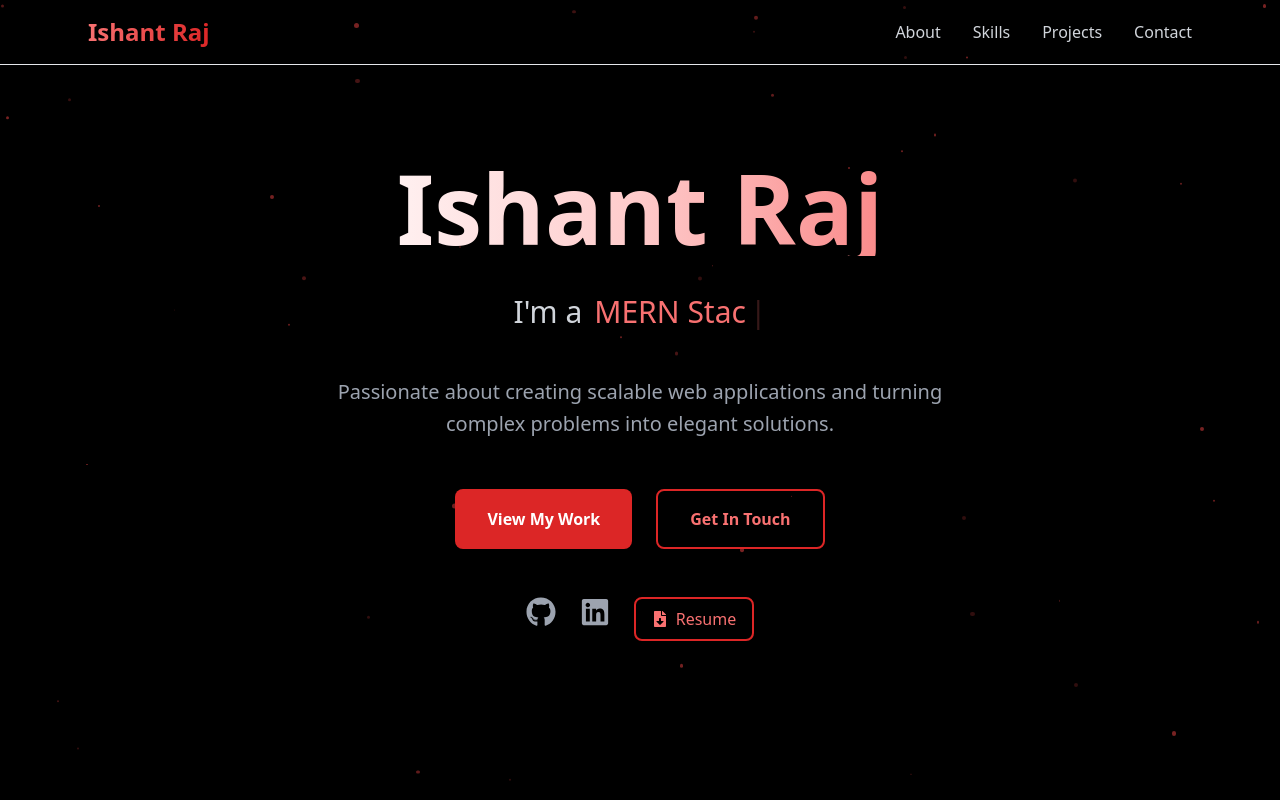
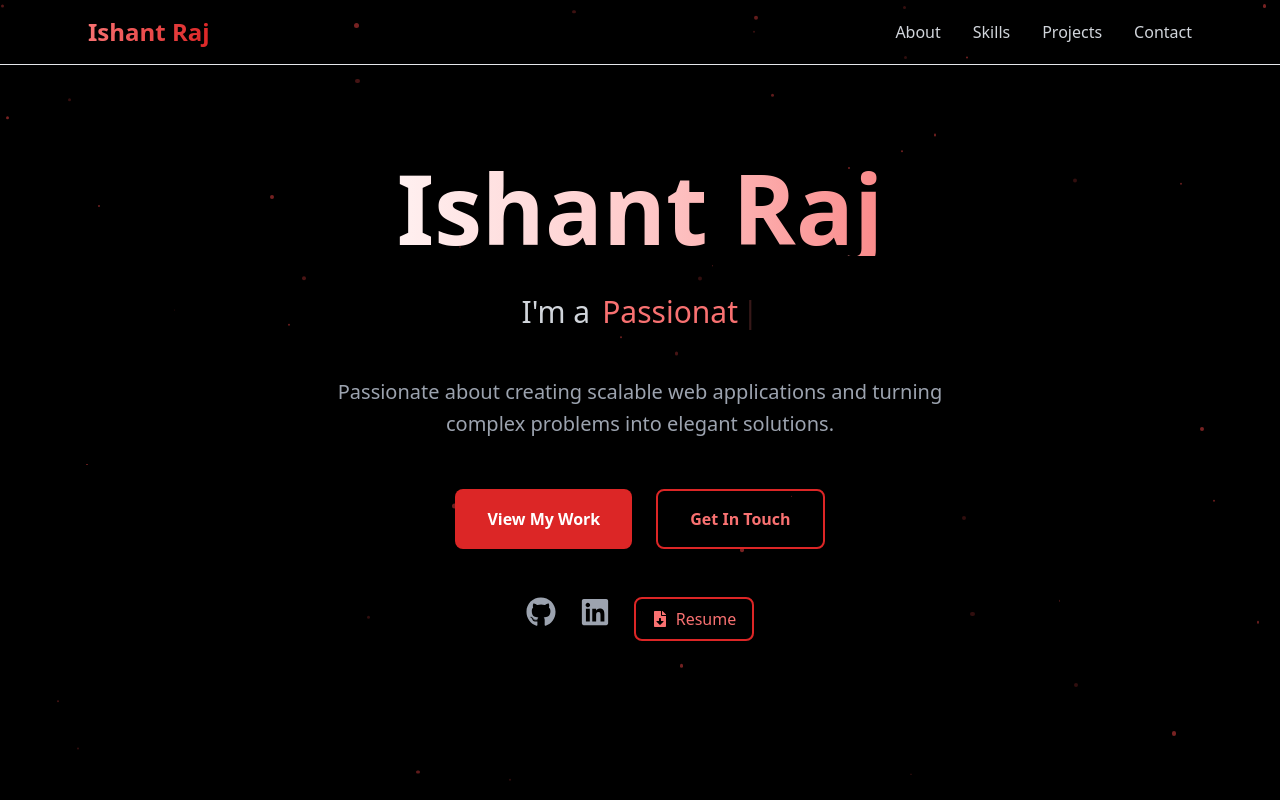
Before and after one commit to ishant-star/my-portfolio, a React app: page / in a window 1280 px wide. Shown: the top 800 px of the page. Built offline with nearby package versions, Linux system fonts and the light colour scheme; the HTML template or start-up script is replaced by a standard one.

Commit message:
Update typewriter text options in App component

```diff
--- a/src/App.jsx
+++ b/src/App.jsx
@@ -109,7 +109,7 @@ export default function App() {
             <TypewriterText
               texts={[
                 "Full-Stack Developer",
-                "MERN Stack Specialist",
+                "Passionate Full-Stack Learner",
                 "React Enthusiast",
                 "Problem Solver"
               ]}
```
